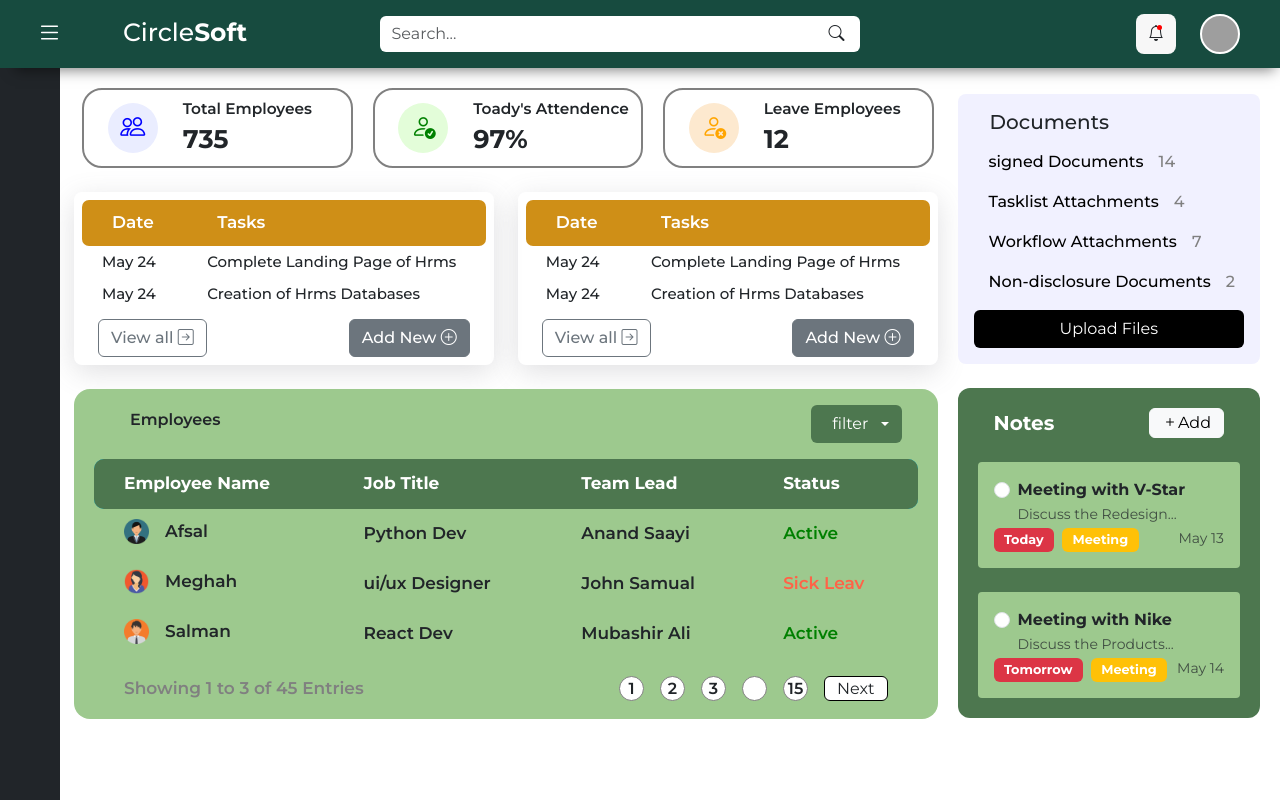
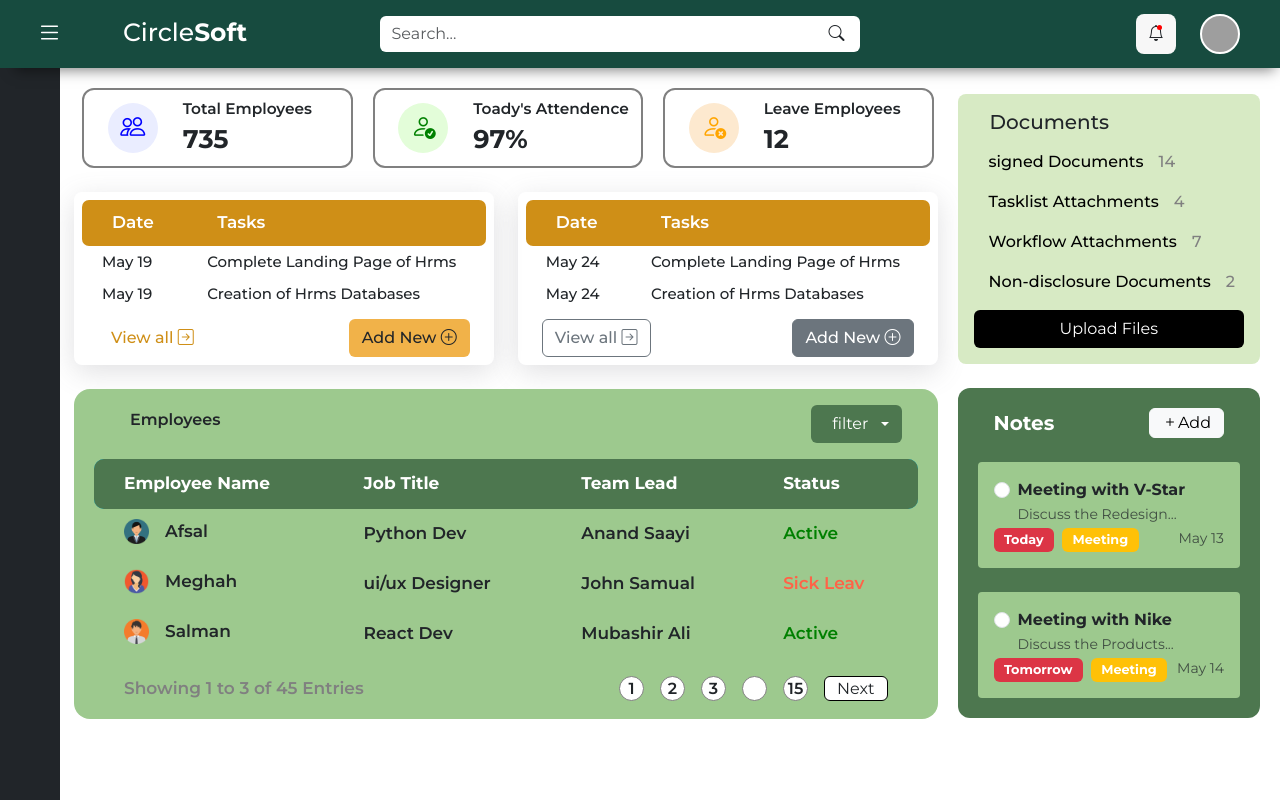
Before and after one commit to sahlct/hrms_Project, a React (Create React App) app: page /home in a window 1280 px wide. Built offline with nearby package versions, Linux system fonts and the light colour scheme; grey boxes are pictures that could not be loaded; some icons are missing.

Commit message:
green document changed

```diff
--- a/src/components/landingPage/container.css
+++ b/src/components/landingPage/container.css
@@ -40,7 +40,7 @@
     height: 80px;
     gap: 20px;
     width: 31%;
-    border-radius: 20px;
+    border-radius: 12px;
 }
 .row{
     gap: 20px;
--- a/src/components/landingPage/document.jsx
+++ b/src/components/landingPage/document.jsx
@@ -3,7 +3,7 @@ import React from 'react'
 export default function Document() {
     let count = 4
   return (
-    <div className='documentContainer rounded-3 p-3' style={{backgroundColor:'#f1f1ff'}}>
+    <div className='documentContainer rounded-3 p-3' style={{backgroundColor:'#d7eac4'}}>
         <div>
             <h5 className=' mb-3 ms-3 '>Documents</h5>
             <p className='text-black d-flex align-items-center pointer' style={{fontWeight:'500'}}>
--- a/src/components/landingPage/mainCard.css
+++ b/src/components/landingPage/mainCard.css
@@ -3,6 +3,7 @@
     width: 100%;
     background-color: #9dc98e;
     padding: 0px 20px 0 20px;
+    /* box-shadow: rgba(100, 100, 111, 0.2) 0px 7px 29px 0px; */
 }
 .empContainer td,th{
     padding: 10px 30px;
--- a/src/components/landingPage/tasks.jsx
+++ b/src/components/landingPage/tasks.jsx
@@ -20,19 +20,19 @@ export default function Tasks() {
                     </thead>
                     <tbody>
                         <tr>
-                            <td>May 24</td>
+                            <td>May 19</td>
                             <td>Complete Landing Page of Hrms</td>
                         </tr>
                         <tr>
-                            <td>May 24</td>
+                            <td>May 19</td>
                             <td>Creation of Hrms Databases</td>
                         </tr>
                     </tbody>
                 </table>
             </div>
             <div className="taskFooter d-flex justify-content-between ps-3 pe-3 pt-2">
-                <button className='btn btn-outline-secondary' style={{fontWeight:'500'}}>View all <i class="bi bi-arrow-right-square"></i></button>
-                <button className='btn btn-secondary' style={{fontWeight:'500'}}> Add New <i class="bi bi-plus-circle"></i></button>
+                <button className='btn' style={{fontWeight:'500', color:'#cf8f17'}}>View all <i class="bi bi-arrow-right-square"></i></button>
+                <button className='btn add-btn' style={{fontWeight:'500',backgroundColor:'#f1b249'}}> Add New <i class="bi bi-plus-circle"></i></button>
             </div>
         </div>
         <div className="MainGraphs rounded-3 overflow-hidden p-2 " style={{boxShadow:'rgba(100, 100, 111, 0.2) 0px 7px 29px 0px'}}>
```
